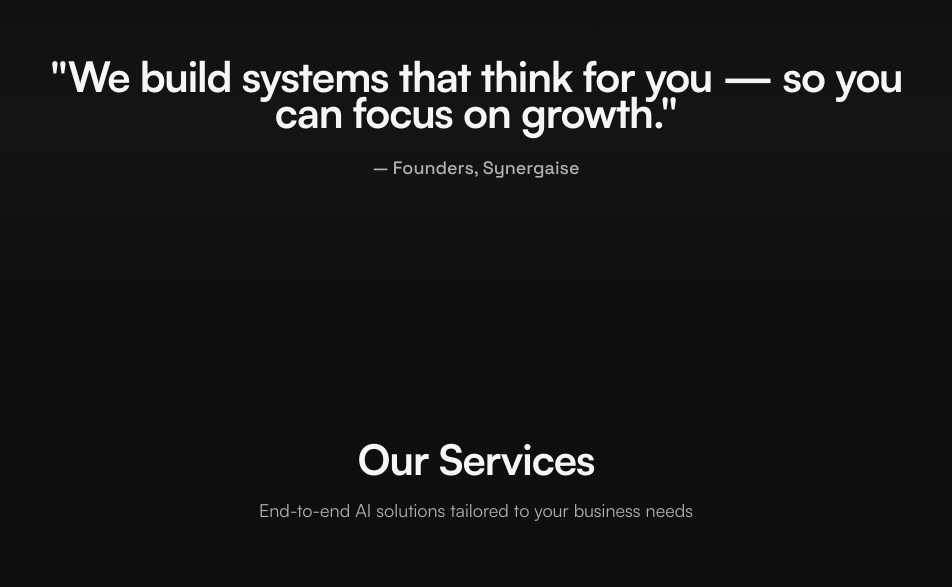
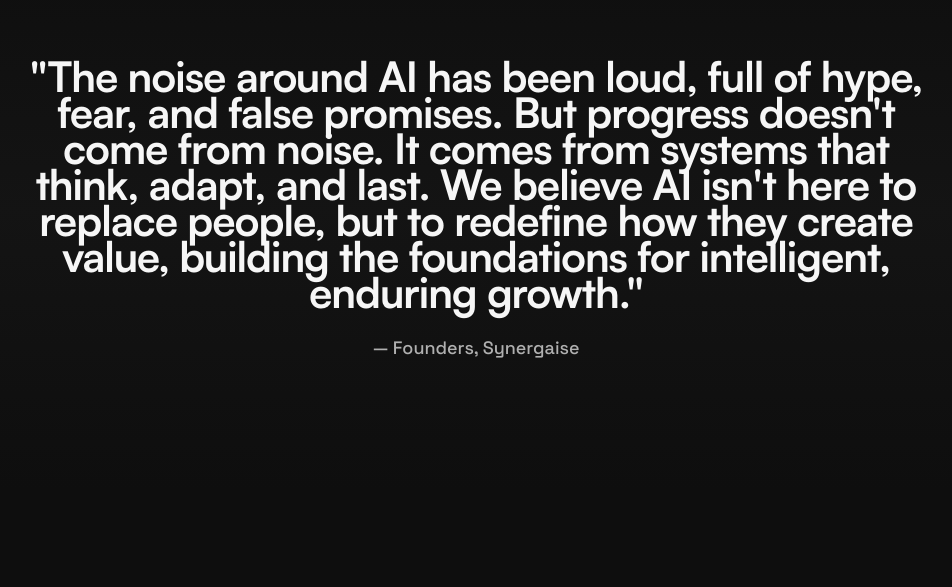
Before and after one commit to Synergaise/website, a React (Vite) app: page / in a window 1280 px wide. Shown: the part 1190-1777 px from the top of the page, without its empty margins (164-1116 px from the left). Built offline with nearby package versions, Linux system fonts and the light colour scheme; the HTML template or start-up script is replaced by a standard one.

Commit message:
Update quote text

```diff
--- a/src/components/QuoteSection.tsx
+++ b/src/components/QuoteSection.tsx
@@ -5,7 +5,7 @@ const QuoteSection = () => {
       <div className="container mx-auto px-6 relative z-10">
         <div className="max-w-4xl mx-auto text-center space-y-6">
           <blockquote className="text-2xl md:text-3xl lg:text-[42px] font-heading font-bold leading-[1.2] tracking-tight">
-            "We build systems that think for you — so you can focus on growth."
+            "The noise around AI has been loud, full of hype, fear, and false promises. But progress doesn't come from noise. It comes from systems that think, adapt, and last. We believe AI isn't here to replace people, but to redefine how they create value, building the foundations for intelligent, enduring growth."
           </blockquote>
           <p className="text-lg text-muted-foreground font-accent">
             — Founders, Synergaise
```
